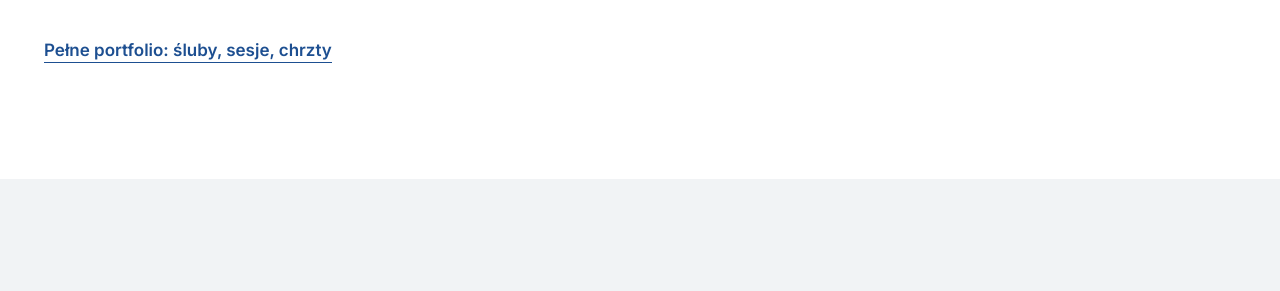
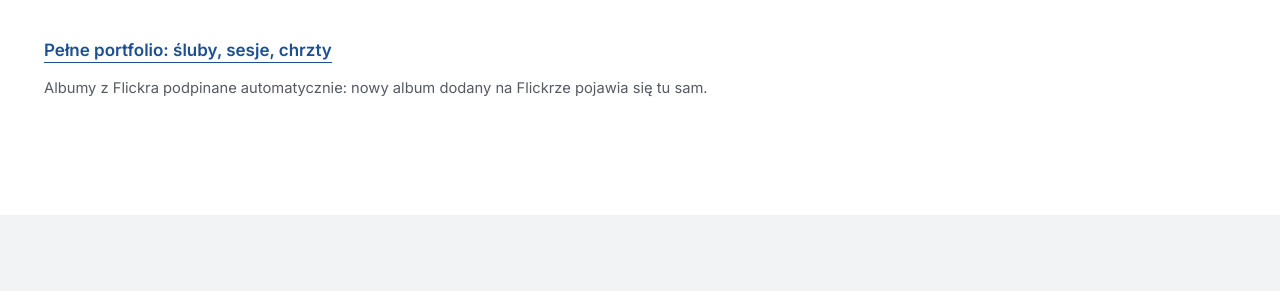
Before and after one commit to Disaster26/deszczowestudio-koncepcja, a plain HTML site: page index.html in a window 1280 px wide. Shown: the part 3371-3662 px from the top of the page. Drawn offline with Linux system fonts and the light colour scheme.

Commit message:
Notka o albumach z Flickra w portfolio

```diff
--- a/index.html
+++ b/index.html
@@ -100,6 +100,7 @@ section[id]{scroll-margin-top:64px}
 .kadr img{width:100%;aspect-ratio:3/2;object-fit:cover;-webkit-user-drag:none}
 .portfolio .tor{scroll-snap-type:x mandatory;gap:14px}
 .dalej{margin-top:30px}
+.notka{margin-top:12px;font-size:.92rem;color:var(--tekst2)}
 .link{font-weight:600;color:var(--deszcz);text-decoration:none;border-bottom:1.5px solid currentColor;padding-bottom:2px}
 
 /* instagram */
@@ -313,6 +314,7 @@ footer{background:var(--noc);color:#b9bec7;padding:52px 0 28px;font-size:15px}
       <figure class="kadr"><img src="img/p-chh_r_0019-640.webp" srcset="img/p-chh_r_0019-640.webp 640w, img/p-chh_r_0019-1100.webp 1100w" sizes="(max-width:760px) 84vw, 62vw" width="640" height="427" loading="lazy" decoding="async" alt="Dziecko w koszu podczas chrztu" draggable="false"></figure>
     </div>
     <p class="dalej"><a class="link" href="#portfolio">Pełne portfolio: śluby, sesje, chrzty</a></p>
+    <p class="notka">Albumy z Flickra podpinane automatycznie: nowy album dodany na Flickrze pojawia się tu sam.</p>
   </div>
 </section>
 
```
